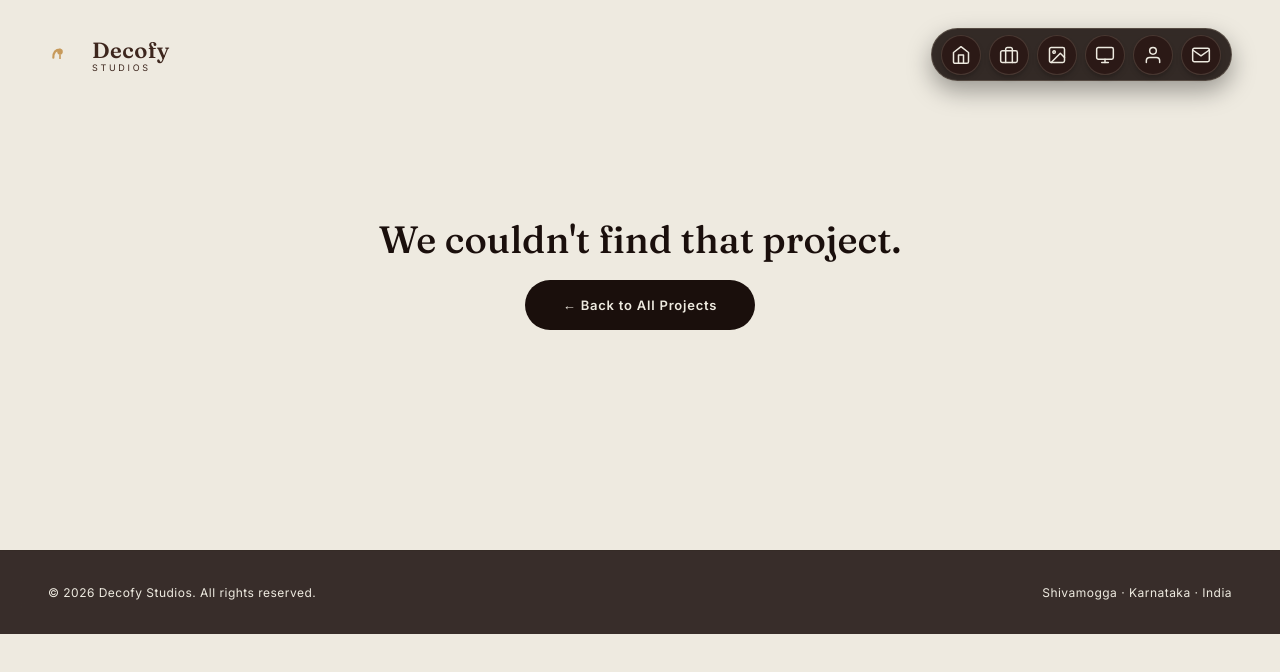
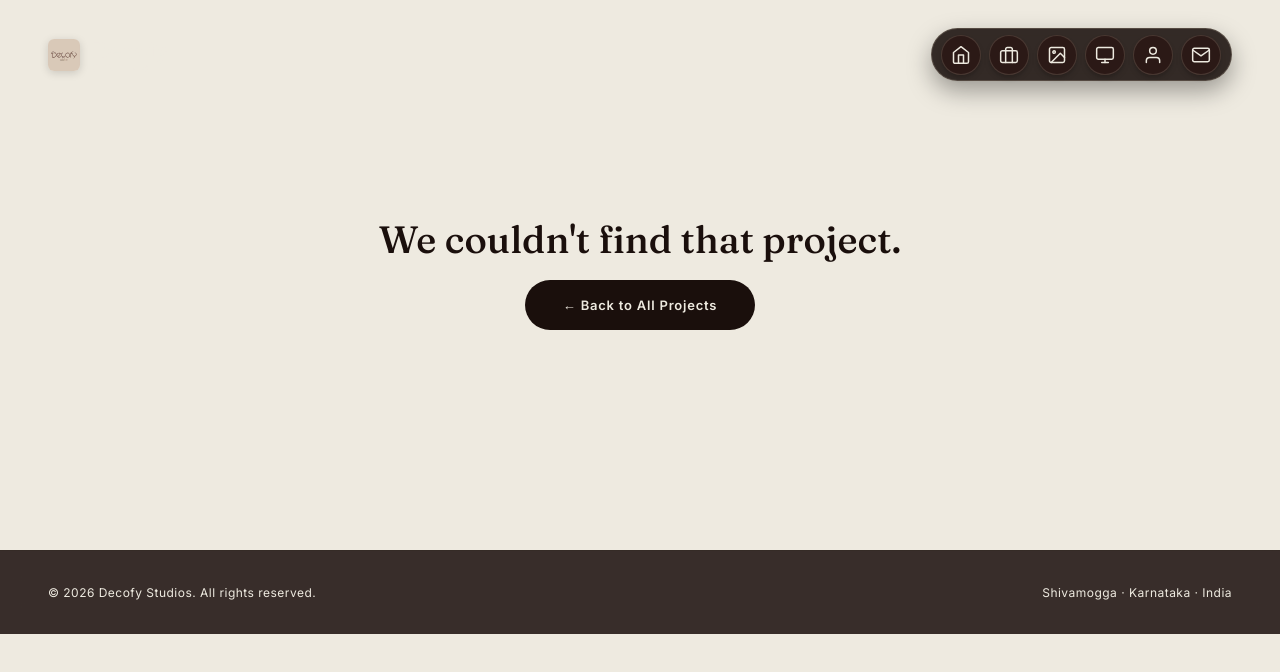
Before and after one commit to anshhh-xyz/Decofy, a plain HTML site: page project_insights.html in a window 1280 px wide. Drawn offline with Linux system fonts and the light colour scheme.

Commit message:
feat: Add logo_main.svg and logo_main2.svg dynamic theme-aware logo in navbar

```diff
--- a/global.css
+++ b/global.css
@@ -140,9 +140,33 @@ h3 {
   gap: 10px;
 }
 
-.logo svg {
-  width: 22px;
-  height: 22px;
+.logo-icon {
+  width: 32px;
+  height: 32px;
+  border-radius: 6px;
+  object-fit: cover;
+  display: block;
+  flex-shrink: 0;
+  transition: opacity .35s ease, transform .35s ease;
+  box-shadow: 0 2px 8px rgba(0, 0, 0, 0.15);
+}
+
+.logo-light {
+  display: none;
+}
+
+.logo-dark {
+  display: block;
+}
+
+.navbar.dark-theme .logo-dark,
+.navbar.scrolled .logo-dark {
+  display: none;
+}
+
+.navbar.dark-theme .logo-light,
+.navbar.scrolled .logo-light {
+  display: block;
 }
 
 .logo-text {
--- a/project_insights.html
+++ b/project_insights.html
@@ -1147,17 +1147,14 @@
 
 <body>
 
-  <nav class="navbar" id="navbar">
+  <nav class="navbar dark-theme" id="navbar">
     <div class="logo">
       <a href="index.html" style="display:flex;align-items:center;gap:12px;color:inherit;text-decoration:none;">
-        <svg viewBox="0 0 24 24" fill="none" xmlns="http://www.w3.org/2000/svg" style="width:32px;height:32px;">
-          <path d="M4 14 Q4 8 9 8" stroke="#C79A5B" stroke-width="1.6" stroke-linecap="round" />
-          <circle cx="9" cy="9.5" r="2.1" fill="#C79A5B" />
-          <line x1="9" y1="11.5" x2="9" y2="15" stroke="#C79A5B" stroke-width="1.2" />
-        </svg>
+        <img src="logo_main.svg" alt="Decofy Studios" class="logo-icon logo-light" width="34" height="34">
+        <img src="logo_main2.svg" alt="Decofy Studios" class="logo-icon logo-dark" width="34" height="34">
         <div>
-          <span class="logo-text">Decofy</span>
-          <span class="logo-sub">STUDIOS</span>
+          <span class="logo-text" style="color: #EEEAE0;">Decofy</span>
+          <span class="logo-sub" style="color: #EEEAE0;">STUDIOS</span>
         </div>
       </a>
     </div>
```
Also changed, not shown: 404.html (+2 -5 lines), about.html (+2 -5 lines), contact.html (+2 -5 lines), gallery.html (+2 -5 lines), index.html (+3 -6 lines), projects_category.html (+2 -5 lines), services.html (+2 -5 lines), logo_main.svg (added), logo_main2.svg (added).
